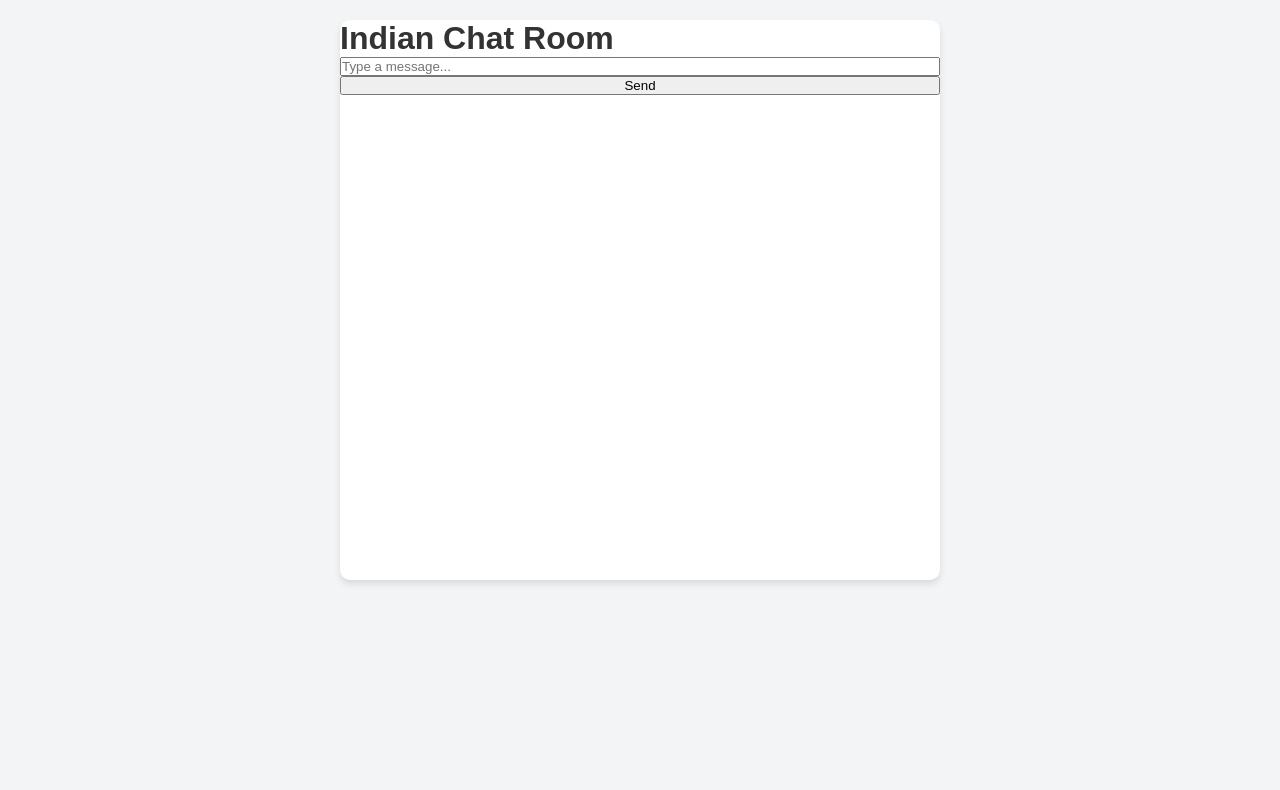
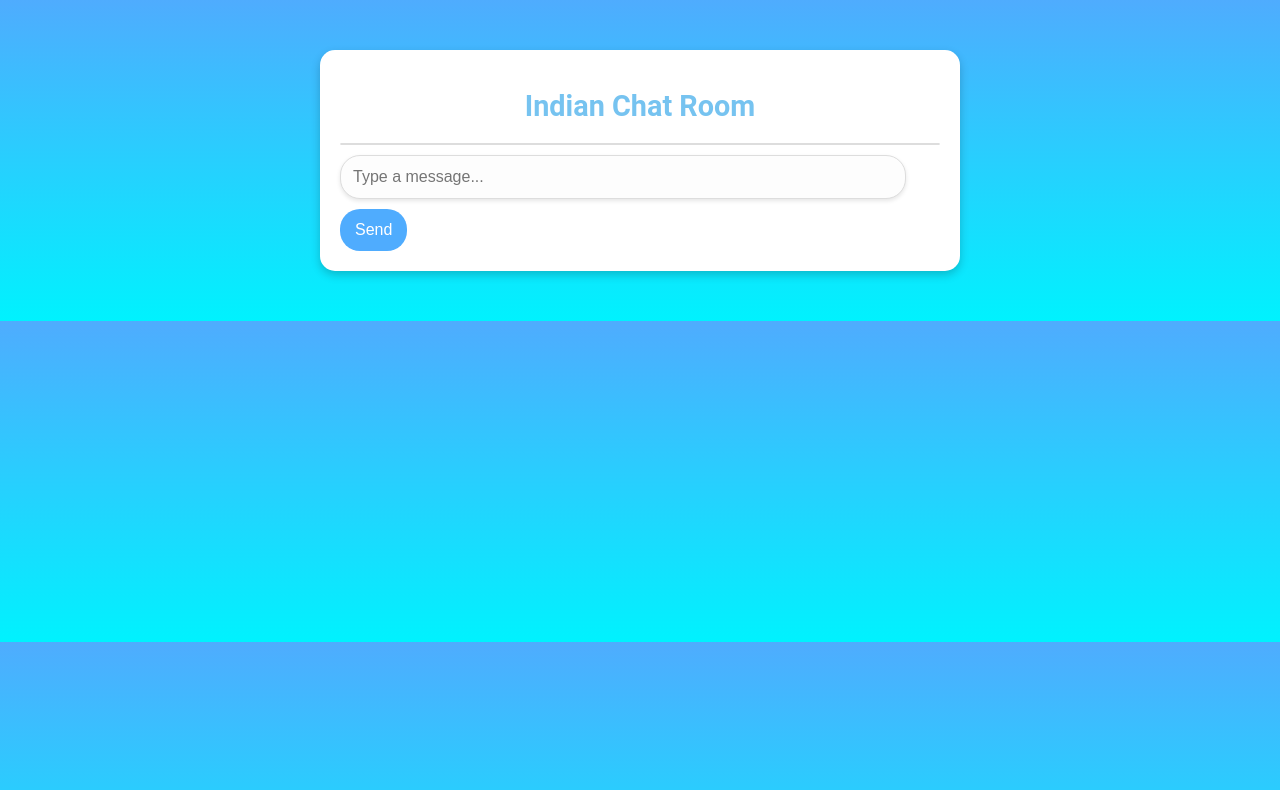
Before and after one commit to karanjoshi22/Indian--chat-room, a website: page public/index.html in a window 1280 px wide. Drawn offline with nearby package versions, Linux system fonts and the light colour scheme; no server answers.

Commit message:
chat.css

```diff
--- a/public/chat.css
+++ b/public/chat.css
@@ -1,100 +1,180 @@
-/* General Reset */
-* {
+body {
+    font-family: Arial, sans-serif;
     margin: 0;
     padding: 0;
-    box-sizing: border-box;
-    font-family: Arial, sans-serif;
+    background: #f0f0f0;
 }
 
-/* Body Styles */
-body {
-    display: flex;
-    flex-direction: column;
-    align-items: center;
-    background-color: #f3f4f6;
-    color: #333;
-    height: 100vh;
-    margin: 0;
+.chat-container {
+    max-width: 600px;
+    margin: 50px auto;
+    background: #ffffff;
+    padding: 20px;
+    border-radius: 10px;
+    box-shadow: 0 0 10px rgba(0, 0, 0, 0.1);
 }
 
-/* Header */
-.header-container {
-    background-color: #0078d7;
-    color: #fff;
-    width: 100%;
-    text-align: center;
-    padding: 1rem 0;
-    font-size: 1.5rem;
-    box-shadow: 0px 4px 6px rgba(0, 0, 0, 0.1);
+h1 {
+        text-align: center;
+        font-size: 1.8rem;
+        font-weight: bold;
+        animation: colorChange 3s infinite; /* Apply animation */
+    }
+
+    /* Keyframes for color animation */
+    @keyframes colorChange {
+        0% {
+            color: #4facfe;
+        }
+        25% {
+            color: #ff6b6b;
+        }
+        50% {
+            color: #ffd93b;
+        }
+        75% {
+            color: #6bc1ff;
+        }
+        100% {
+            color: #4facfe;
+
+    }
+
 }
 
-/* Chat Window */
-.chat-container {
-    background-color: #fff;
-    width: 80%;
-    max-width: 600px;
-    height: 70%;
-    margin: 20px 0;
-    display: flex;
-    flex-direction: column;
-    border-radius: 10px;
-    box-shadow: 0px 4px 6px rgba(0, 0, 0, 0.1);
-    overflow: hidden;
+ul {
+    list-style: none;
+    padding: 0;
+    max-height: 300px;
+    overflow-y: auto;
+    border: 1px solid #ddd;
+    margin-bottom: 10px;
 }
 
-.messages {
-    flex: 1;
-    padding: 15px;
-    overflow-y: auto;
-    background: #f9fafb;
+li {
+    padding: 10px;
+    border-bottom: 1px solid #ddd;
 }
 
-.messages::-webkit-scrollbar {
-    width: 6px;
-}
-
-.messages::-webkit-scrollbar-thumb {
-    background: #0078d7;
-    border-radius: 3px;
-}
-
-.message-input {
-    display: flex;
-    padding: 10px;
-    background: #f3f4f6;
-    border-top: 1px solid #ddd;
-}
-
-.message-input input {
-    flex: 1;
+input {
+    width: calc(100% - 60px);
     padding: 10px;
     border: 1px solid #ddd;
     border-radius: 5px;
+}
+
+button {
+    padding: 10px;
+    border: none;
+    background: #007bff;
+    color: #ffffff;
+    border-radius: 5px;
+    cursor: pointer;
+}
+
+button:hover {
+    background: #0056b3;
+}
+/* General styles */
+body {
+    font-family: 'Roboto', sans-serif;
+    margin: 0;
+    padding: 0;
+    background: linear-gradient(to bottom, #4facfe, #00f2fe);
+    color: #333;
+}
+
+/* Chat container */
+.chat-container {
+    max-width: 600px;
+    margin: 50px auto;
+    background: #ffffff;
+    padding: 20px;
+    border-radius: 15px;
+    box-shadow: 0 4px 10px rgba(0, 0, 0, 0.2);
+}
+
+/* Chat room title */
+h1 {
+    text-align: center;
+    font-size: 1.8rem;
+    color: #4facfe;
+    margin-bottom: 20px;
+    font-weight: bold;
+}
+
+/* Messages list */
+ul {
+    list-style: none;
+    padding: 0;
+    margin: 0;
+    max-height: 300px;
+    overflow-y: auto;
+    border: 1px solid #ddd;
+    border-radius: 10px;
+    background: #f9f9f9;
+    box-shadow: inset 0 2px 5px rgba(0, 0, 0, 0.1);
+}
+
+/* Each message */
+li {
+    padding: 10px;
+    border-bottom: 1px solid #e6e6e6;
+    font-size: 0.95rem;
+    color: #555;
+}
+
+li:last-child {
+    border-bottom: none;
+}
+
+/* Input field */
+input {
+    width: calc(100% - 60px);
+    padding: 12px;
+    margin-top: 10px;
+    border: 1px solid #ddd;
+    border-radius: 20px;
     outline: none;
     font-size: 1rem;
+    background: #fdfdfd;
+    box-shadow: 0 2px 4px rgba(0, 0, 0, 0.1);
 }
 
-.message-input button {
-    background-color: #0078d7;
-    color: #fff;
+input:focus {
+    border-color: #4facfe;
+    box-shadow: 0 0 5px rgba(79, 172, 254, 0.5);
+}
+
+/* Send button */
+button {
+    padding: 12px 15px;
+    margin-top: 10px;
     border: none;
-    padding: 10px 20px;
-    border-radius: 5px;
-    margin-left: 10px;
+    background: #4facfe;
+    color: #ffffff;
+    border-radius: 20px;
     cursor: pointer;
     font-size: 1rem;
+    transition: background 0.3s ease;
 }
 
-.message-input button:hover {
-    background-color: #005bb5;
+button:hover {
+    background: #0086ff;
 }
 
-/* Footer */
-.footer-container {
-    text-align: center;
-    padding: 10px;
-    font-size: 0.8rem;
-    background-color: #f3f4f6;
-    color: #666;
-    width: 100%;
+/* Message container animation */
+ul li {
+    animation: fadeIn 0.5s;
 }
+
+@keyframes fadeIn {
+    from {
+        opacity: 0;
+        transform: translateY(10px);
+    }
+    to {
+        opacity: 1;
+        transform: translateY(0);
+    }
+}
```
